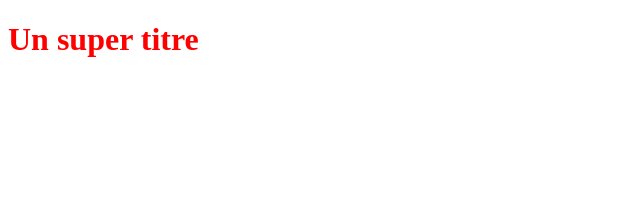
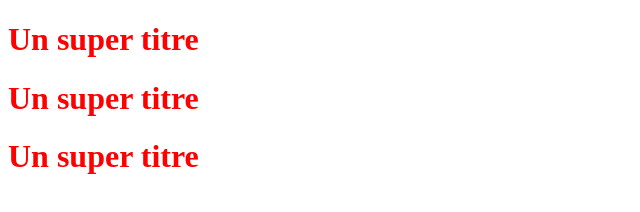
Before and after one commit to Firdaous-srifi/firstproject, a plain HTML site: page index.html in a window 1280 px wide. Shown: the whole page, without its empty margins (0-640 px from the left). Drawn offline with Linux system fonts and the light colour scheme.

Commit message:
changement4

```diff
--- a/index.html
+++ b/index.html
@@ -6,5 +6,7 @@
 </head>
 <body>
    <h1>Un super titre</h1>
+   <h1>Un super titre</h1>
+   <h1>Un super titre</h1>
 </body>
 </html>
```
